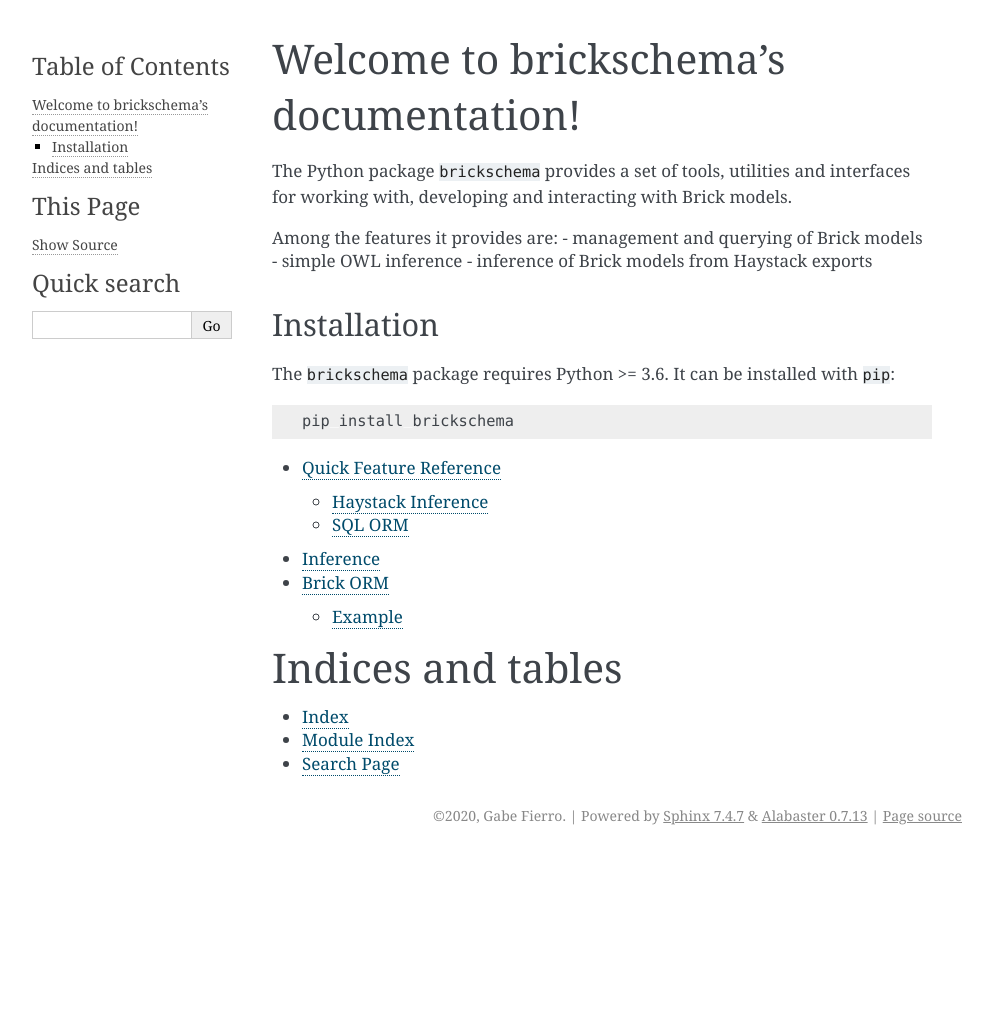
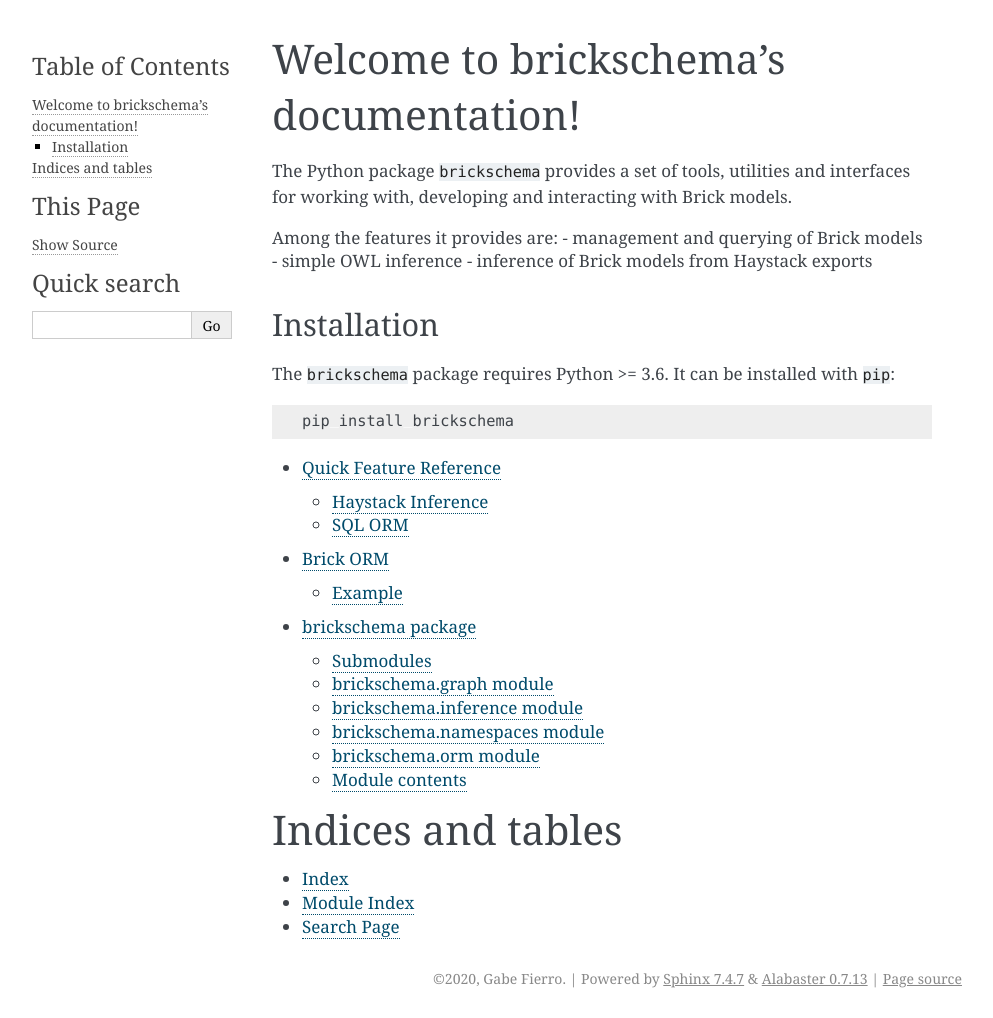
Before and after one commit to BrickSchema/py-brickschema, a Sphinx documentation site: the page built from docs/index.rst, in a window 1280 px wide. Shown: the whole page, without its empty margins (148-1141 px from the left). Built offline with Sphinx 7.4.7, drawn with Linux system fonts in a browser that asks for light colours; the version number is read from the project's files by our own code; before the commit the page ends 900 px from its top, so only the background shows below that.

Commit message:
add autodoc stuff

```diff
--- a/docs/conf.py
+++ b/docs/conf.py
@@ -40,6 +40,7 @@
 # ones.
 extensions = [
     'sphinx.ext.autodoc',
+    'sphinx.ext.napoleon',
     'sphinx.ext.doctest',
     'sphinx.ext.todo',
     'sphinx.ext.coverage',
--- a/docs/index.rst
+++ b/docs/index.rst
@@ -27,9 +27,9 @@
    :maxdepth: 2
 
    quickstart
-   inference
    orm
 
+   source/brickschema
 
 
 Indices and tables
--- /dev/null
+++ b/docs/source/brickschema.rst
@@ -0,0 +1,46 @@
+brickschema package
+===================
+
+Submodules
+----------
+
+brickschema.graph module
+------------------------
+
+.. automodule:: brickschema.graph
+    :members:
+    :undoc-members:
+    :show-inheritance:
+
+brickschema.inference module
+----------------------------
+
+.. automodule:: brickschema.inference
+    :members:
+    :undoc-members:
+    :show-inheritance:
+
+brickschema.namespaces module
+-----------------------------
+
+.. automodule:: brickschema.namespaces
+    :members:
+    :undoc-members:
+    :show-inheritance:
+
+brickschema.orm module
+----------------------
+
+.. automodule:: brickschema.orm
+    :members:
+    :undoc-members:
+    :show-inheritance:
+
+
+Module contents
+---------------
+
+.. automodule:: brickschema
+    :members:
+    :undoc-members:
+    :show-inheritance:
--- /dev/null
+++ b/docs/source/modules.rst
@@ -0,0 +1,7 @@
+brickschema
+===========
+
+.. toctree::
+   :maxdepth: 4
+
+   brickschema
```
Also changed, not shown: 1 other file.
